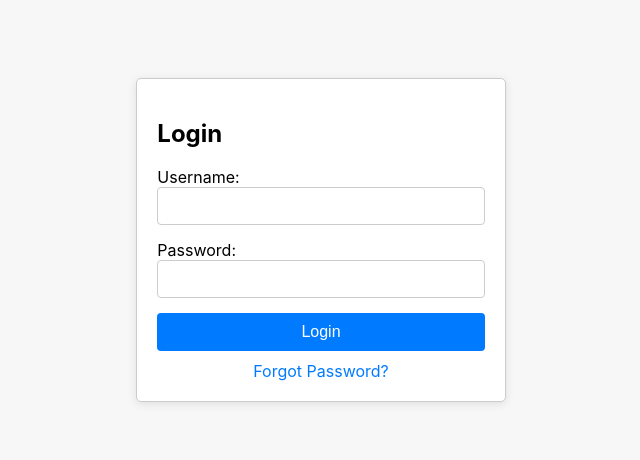
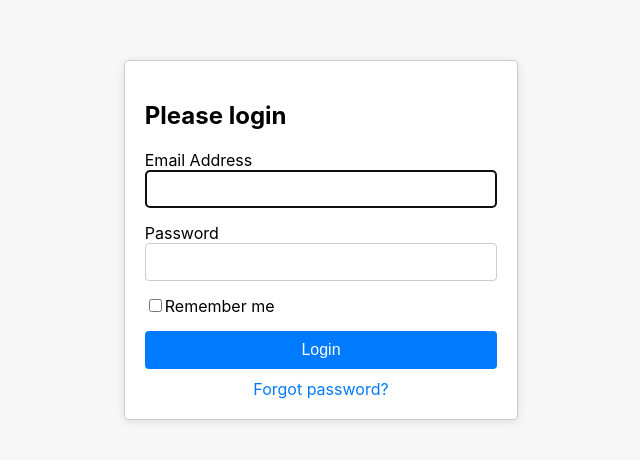
Before and after one commit to clicksomething/postgre, a React (Create React App) app in the folder frontend/: page / in a window 1280 px wide. Shown: the part 160-620 px from the top of the page, without its empty margins (340-980 px from the left). Built offline with nearby package versions, Linux system fonts and the light colour scheme.

Commit message:
`feat: updated frontend code with login functionality and forgot password feature`

```diff
--- a/frontend/package.json
+++ b/frontend/package.json
@@ -4,6 +4,7 @@
   "private": true,
   "dependencies": {
     "cra-template": "1.2.0",
+    "frontend": "file:",
     "react": "^19.0.0",
     "react-dom": "^19.0.0",
     "react-router-dom": "^7.1.5",
--- a/frontend/src/App.js
+++ b/frontend/src/App.js
@@ -1,15 +1,17 @@
 import React from 'react';
 import { BrowserRouter as Router, Route, Routes } from 'react-router-dom';
-import Login from './Login';
-import ForgotPassword from './ForgotPassword'; // Import the ForgotPassword component
+import Login from './Login'; // Import your Login component
+import ForgotPassword from './ForgotPassword'; // Import your Forgot Password component
 
 const App = () => {
   return (
     <Router>
-      <Routes>
-        <Route path="/" element={<Login />} />
-        <Route path="/forgot-password" element={<ForgotPassword />} />
-      </Routes>
+      <div>
+        <Routes>
+          <Route path="/" element={<Login />} /> {/* Route for the Login page */}
+          <Route path="/forgot-password" element={<ForgotPassword />} /> {/* Route for the Forgot Password page */}
+        </Routes>
+      </div>
     </Router>
   );
 };
--- a/frontend/src/Login.js
+++ b/frontend/src/Login.js
@@ -4,50 +4,73 @@ import './Login.css'; // Import the CSS file
 const Login = () => {
   const [username, setUsername] = useState('');
   const [password, setPassword] = useState('');
-  const [error, setError] = useState('');
 
-  const handleSubmit = (e) => {
+  const handleSubmit = async (e) => {
     e.preventDefault();
-    // Here you would typically handle the login logic, e.g., API call
-    if (username === '' || password === '') {
-      setError('Please fill in both fields.');
-    } else {
-      setError('');
-      // Simulate a successful login
-      console.log('Logging in with:', { username, password });
-      // Redirect or perform other actions after successful login
+    // Handle login logic here
+    try {
+      const response = await fetch('/api/auth/login', {
+        method: 'POST',
+        headers: {
+          'Content-Type': 'application/json',
+        },
+        body: JSON.stringify({ username, password }),
+      });
+
+      if (response.ok) {
+        const data = await response.json();
+        console.log('Success:', data);
+      } else {
+        const errorData = await response.json();
+        console.error('Login failed:', errorData);
+      }
+    } catch (error) {
+      console.error('Error during login:', error);
     }
   };
 
   return (
     <div className="login-container">
-      <h2>Login</h2>
-      <form onSubmit={handleSubmit} className="login-form">
+      <form className="login-form" onSubmit={handleSubmit}>
+        <h2 className="form-signin-heading">Please login</h2>
         <div className="input-group">
-          <label htmlFor="username" className="label">Username:</label>
+          <label className="label" htmlFor="username">Email Address</label>
           <input
             type="text"
+            className="input"
             id="username"
+            name="username"
+            required
+            autoFocus
             value={username}
             onChange={(e) => setUsername(e.target.value)}
-            className="input"
-            required
           />
         </div>
         <div className="input-group">
-          <label htmlFor="password" className="label">Password:</label>
+          <label className="label" htmlFor="password">Password</label>
           <input
             type="password"
+            className="input"
             id="password"
+            name="password"
+            required
             value={password}
             onChange={(e) => setPassword(e.target.value)}
-            className="input"
-            required
           />
         </div>
-        {error && <p className="error">{error}</p>}
-        <button type="submit" className="button">Login</button>
-        <a href="/forgot-password" className="forgot-password">Forgot Password?</a>
+        <div className="input-group">
+          <label className="checkbox">
+            <input
+              type="checkbox"
+              value="remember-me"
+              id="rememberMe"
+              name="rememberMe"
+            />
+            Remember me
+          </label>
+        </div>
+        <button className="button" type="submit">Login</button>
+        <a href="/frontend/src/ForgotPassword.js" className="forgot-password">Forgot password?</a>
       </form>
     </div>
   );
```
Also changed, not shown: 1 other file (tests, documents, lock files or other folders).
